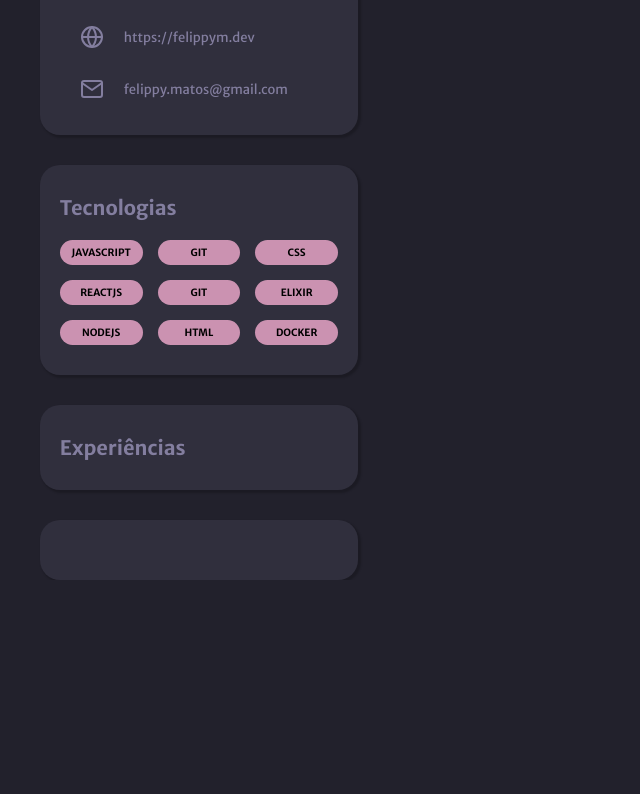
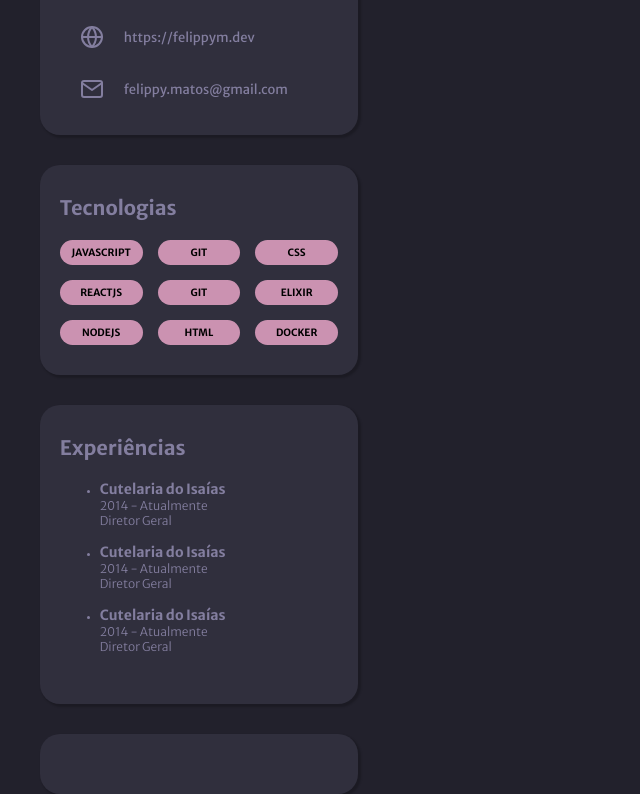
Before and after one commit to felippym/darefolio, a plain HTML site: page index.html in a window 1280 px wide. Shown: the part 607-1401 px from the top of the page, without its empty margins (0-640 px from the left). Before the commit the page ends 1187 px from the top, so only its background shows below. Drawn offline with Linux system fonts and the light colour scheme.

Commit message:
Darefolio

```diff
--- a/index.html
+++ b/index.html
@@ -77,10 +77,31 @@
         </div>
         <div class="wrapper">
           <h2>Experiências</h2>
-          <div class="experiences">
-            <dl>
+          <div>
+            <ul class="experiences">
+              <li>
+                <div>
+                  <h3>Cutelaria do Isaías</h3>
+                  <p>2014 - Atualmente</p>
+                  <p>Diretor Geral</p>
+                </div>
+              </li>
+              <li>
+                <div>
+                  <h3>Cutelaria do Isaías</h3>
+                  <p>2014 - Atualmente</p>
+                  <p>Diretor Geral</p>
+                </div>
+              </li>
+              <li>
+                <div>
+                  <h3>Cutelaria do Isaías</h3>
+                  <p>2014 - Atualmente</p>
+                  <p>Diretor Geral</p>
+                </div>
+              </li>
 
-            </dl>
+            </ul>
           </div>
         </div>
         <div class="wrapper"></div>
--- a/style.css
+++ b/style.css
@@ -193,5 +193,22 @@ body {
 .container .cardwrapper .wrapper .experiences {
   display: flex;
   flex-direction: column;
-  gap: 1rem;
+  gap: 1.5rem;
+
+  padding: 2rem 4rem;
 }
+
+.container .cardwrapper .wrapper .experiences h3 {
+
+  font-size: 1.4rem;
+  font-weight: 700;
+}
+
+.container .cardwrapper .wrapper .experiences p {
+
+  font-size: 1.2rem;
+  font-weight: 300;
+}
+
+
+/* #### PARTE II - Inicianando a MAIN - FLEX 1 #### */
```
